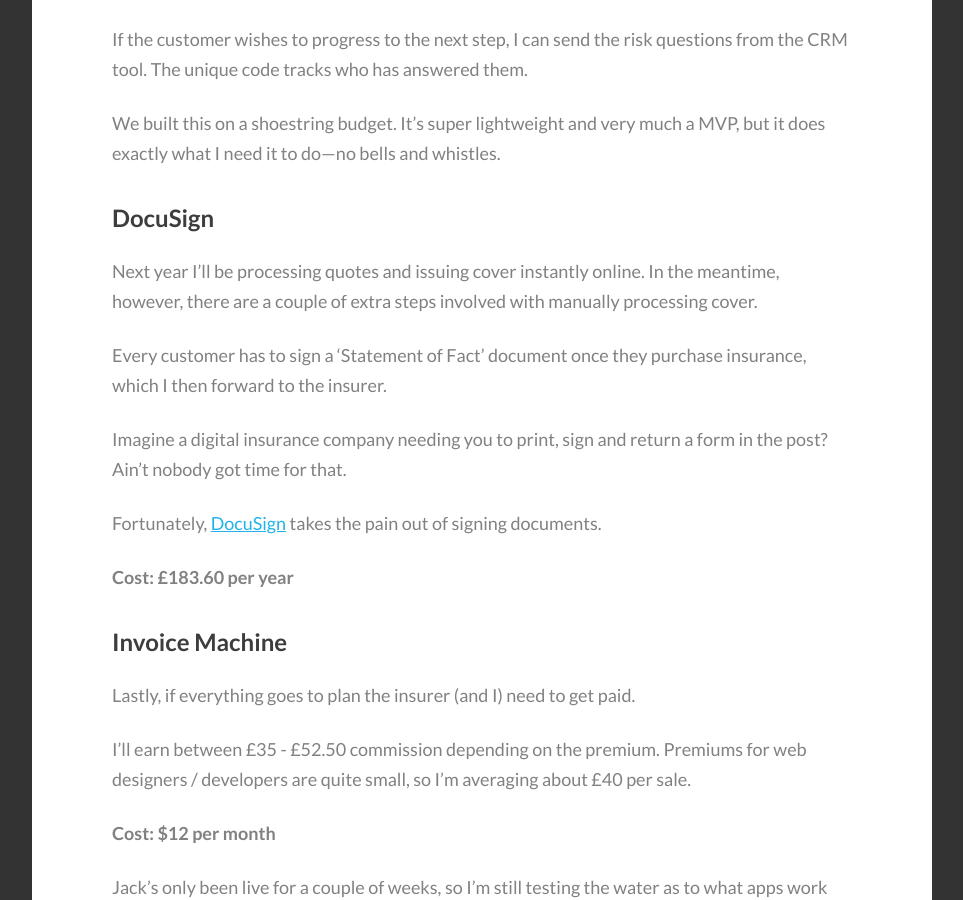
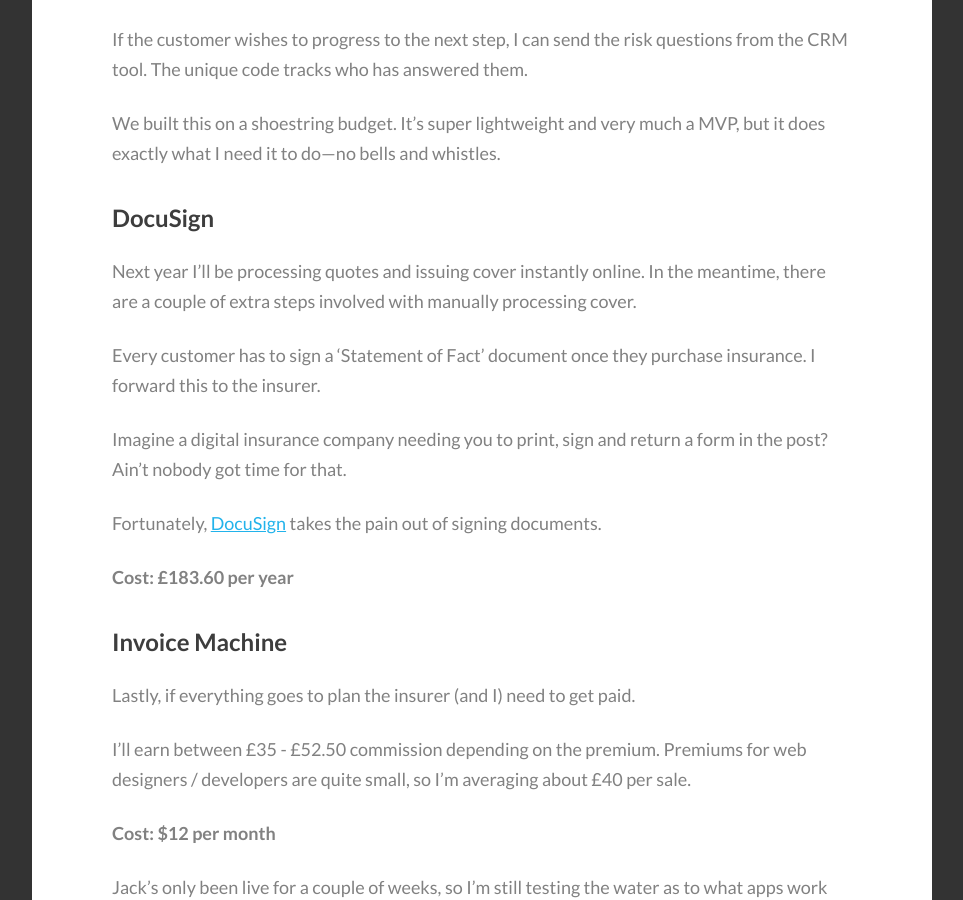
Before and after one commit to ashleybaxter/iamashley, a Jekyll site: the page built from _posts/2016-09-13-tools-i-use.markdown, in a window 1280 px wide and 900 px high, scrolled down 2579 px. Shown: the whole window, without its empty margins (8-971 px from the left). Built offline with Jekyll 4.4.1, drawn with Linux system fonts in a browser that asks for light colours; some web fonts are replaced.

```diff
--- a/_posts/2016-09-13-tools-i-use.markdown
+++ b/_posts/2016-09-13-tools-i-use.markdown
@@ -24,7 +24,7 @@ Since Jack launched I've processed 70+ quotes, all of which are at various stage
 
 ### Custom-built CRM
 
-<a href="http://scottriley.im/">Scott</a> has been a dream to work with. Not only did he design and build <a href="http://withjack.co.uk/quote">Jack's quote form</a>, but he created a CRM tool to integrate it with. He's one talented guy. Hire him.
+<a href="http://www.scott.is/">Scott</a> has been a dream to work with. Not only did he design and build <a href="http://withjack.co.uk/quote">Jack's quote form</a>, but he created a CRM tool to integrate it with. He's one talented guy. Hire him.
 
 This is where all of the quote data lives. I'm notified when new quotes come in and each one is assigned a unique code.
 
@@ -36,9 +36,9 @@ We built this on a shoestring budget. It's super lightweight and very much a MVP
 
 ### DocuSign
 
-Next year I'll be processing quotes and issuing cover instantly online. In the meantime, however, there are a couple of extra steps involved with manually processing cover.
+Next year I'll be processing quotes and issuing cover instantly online. In the meantime, there are a couple of extra steps involved with manually processing cover.
 
-Every customer has to sign a 'Statement of Fact' document once they purchase insurance, which I then forward to the insurer.
+Every customer has to sign a 'Statement of Fact' document once they purchase insurance. I forward this to the insurer.
 
 Imagine a digital insurance company needing you to print, sign and return a form in the post? Ain't nobody got time for that.
 
```
